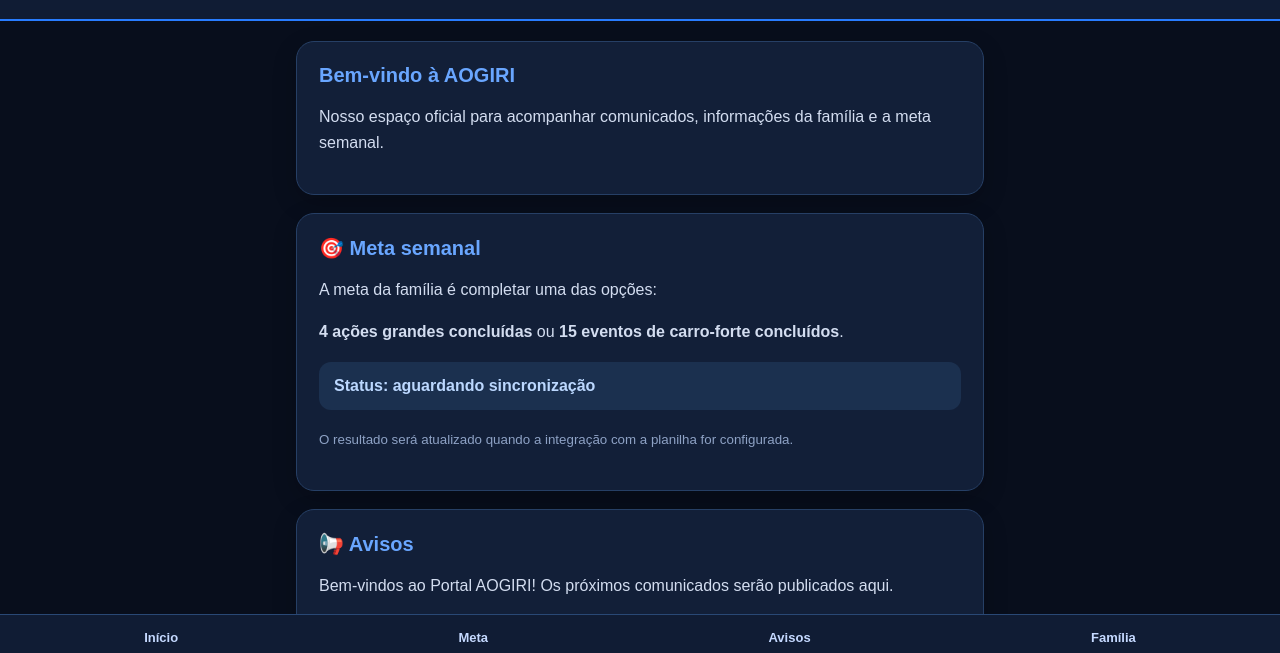
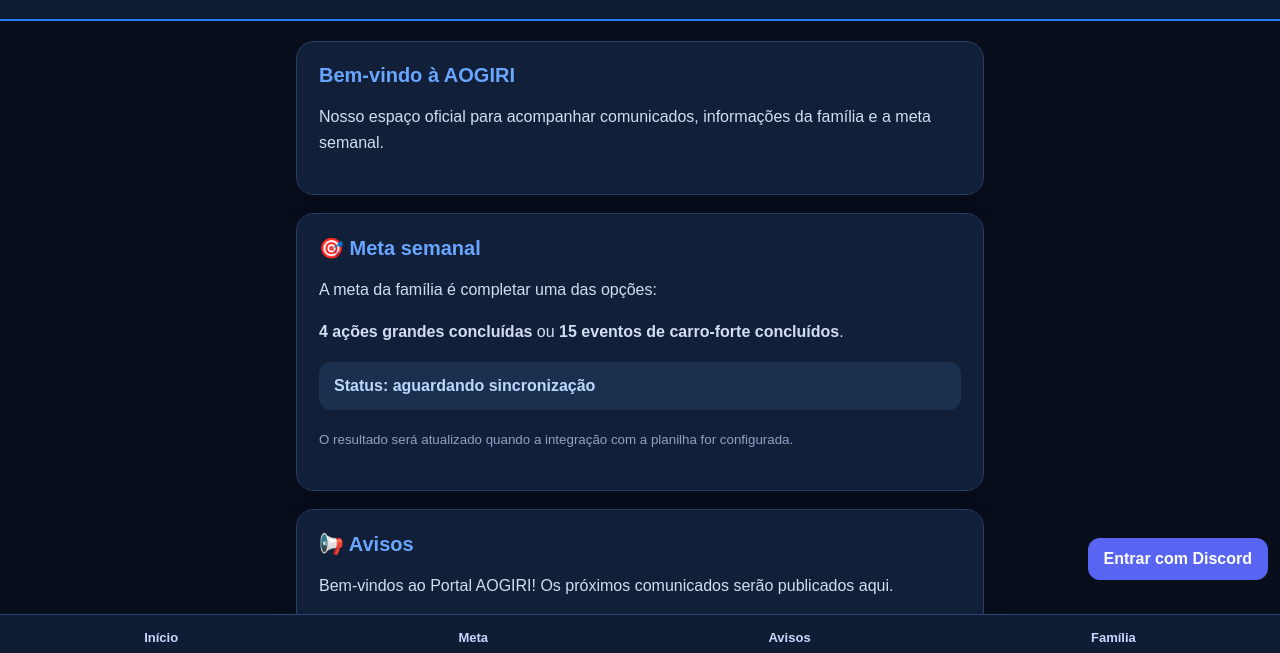
Before and after one commit to isaquejogo10-gif/aogiri-portal, a plain HTML site: page index.html in a window 1280 px wide. Shown: the part 140-793 px from the top of the page. Drawn offline with Linux system fonts and the light colour scheme.

Commit message:
Update index.html

```diff
--- a/index.html
+++ b/index.html
@@ -58,5 +58,6 @@ footer{text-align:center;color:#718ab3;padding:18px;font-size:12px}
 <a href="#avisos">Avisos</a>
 <a href="#familia">Família</a>
 </nav>
+  <a href="https://discord.com/oauth2/authorize?client_id=1573819538594734261&response_type=code&redirect_uri=https%3A%2F%2Faogiri-portal.netlify.app%2F.netlify%2Ffunctions%2Fauth-callback&scope=identify" style="position:fixed;right:12px;bottom:80px;background:#5865f2;color:white;padding:12px 16px;border-radius:12px;text-decoration:none;font-weight:bold;z-index:10">Entrar com Discord</a>
 </body>
 </html>
```
